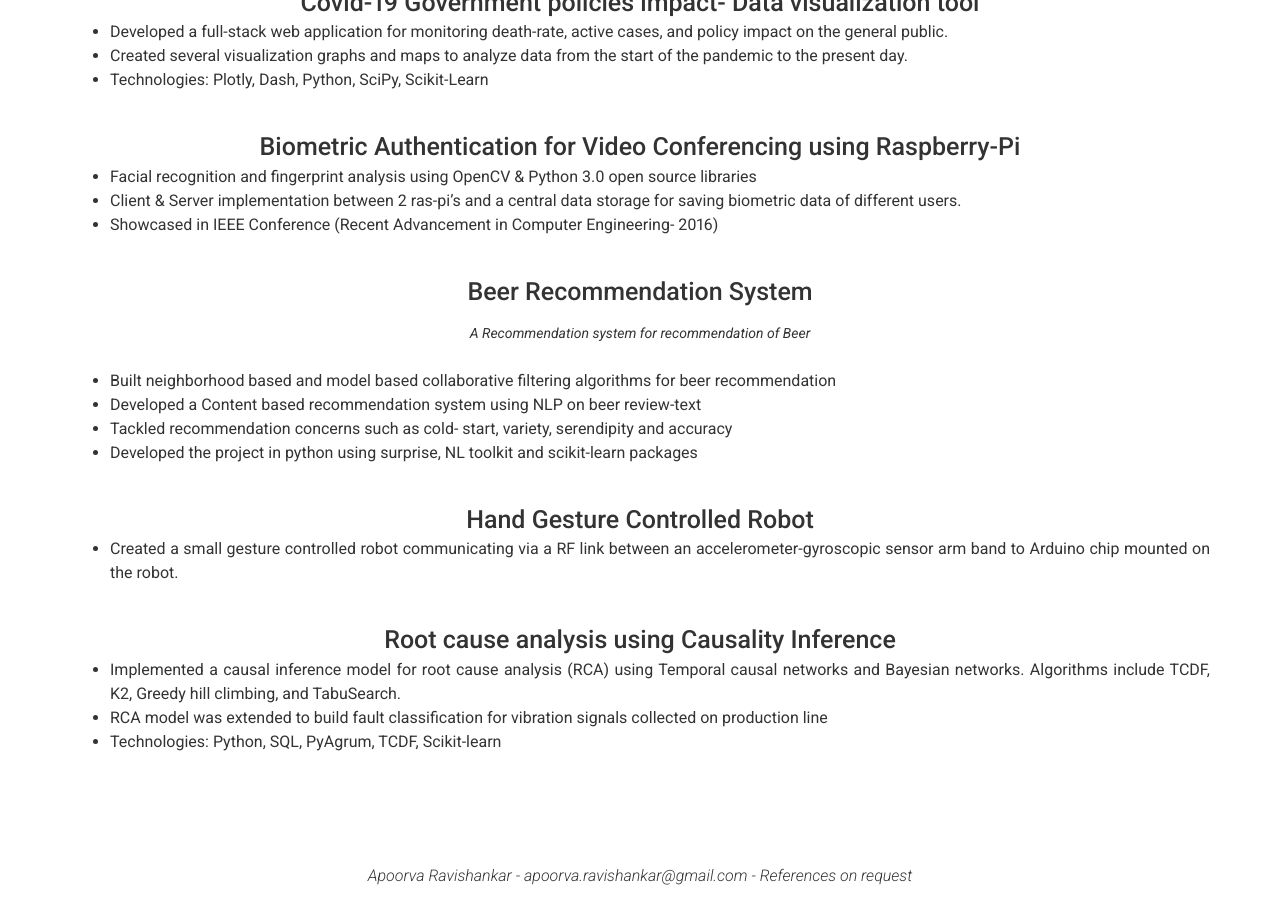
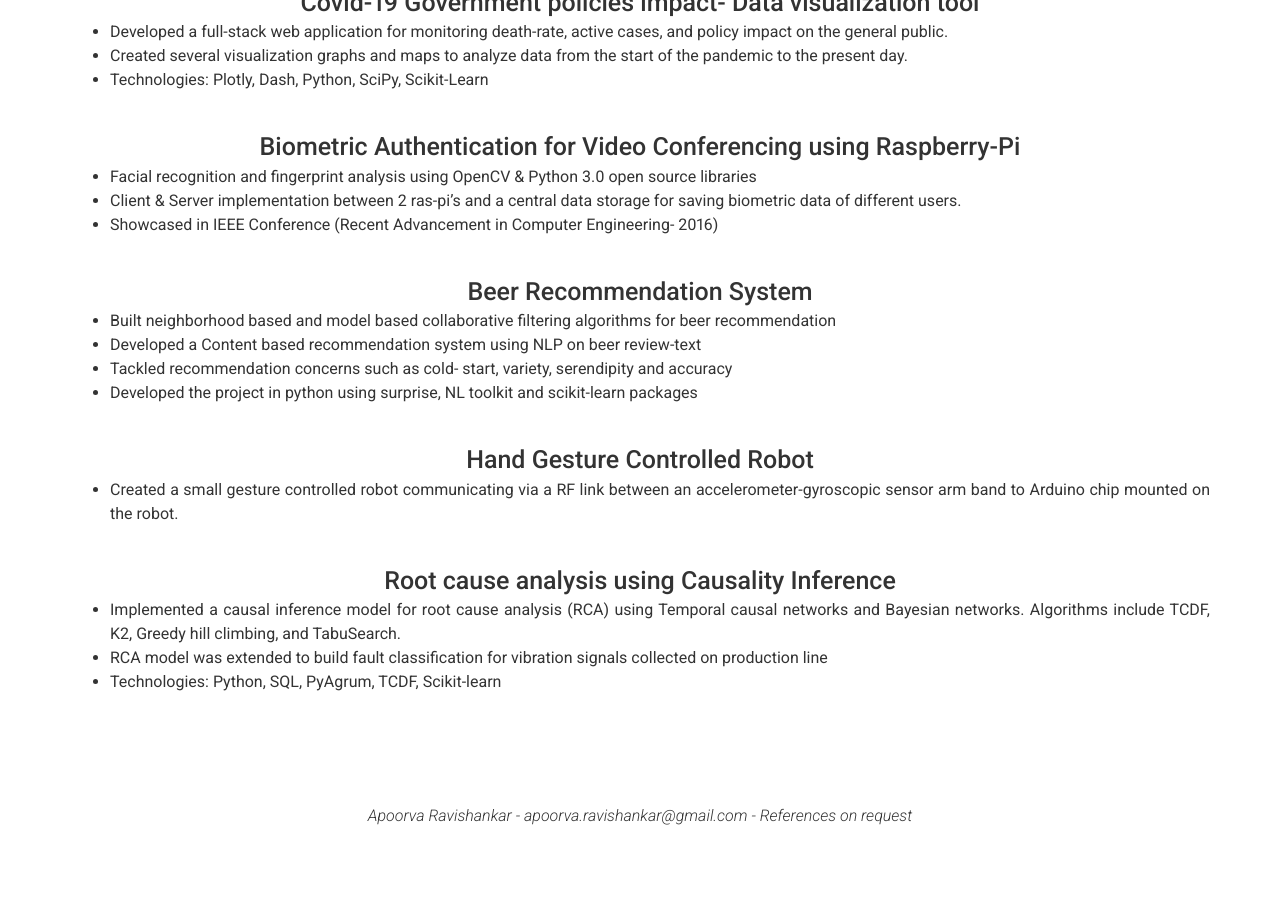
Before and after one commit to apoorva-r/apoorva-r.github.io, a Jekyll site: the page built from index.md, in a window 1280 px wide and 900 px high, scrolled down 1941 px. Built offline with Jekyll 4.4.1, drawn with Linux system fonts in a browser that asks for light colours; after the commit the page ends 2781 px from its top, so only the background shows below that.

Commit message:
Update projects.yml

```diff
--- a/_data/projects.yml
+++ b/_data/projects.yml
@@ -23,8 +23,6 @@
 
 - layout: top-middle
   name: Beer Recommendation System
-  quote: >
-    A Recommendation system for recommendation of Beer
   description: | # this will include new lines to allow paragraphs
     - Built neighborhood based and model based collaborative filtering algorithms for beer recommendation
     - Developed a Content based recommendation system using NLP on beer review-text
```
